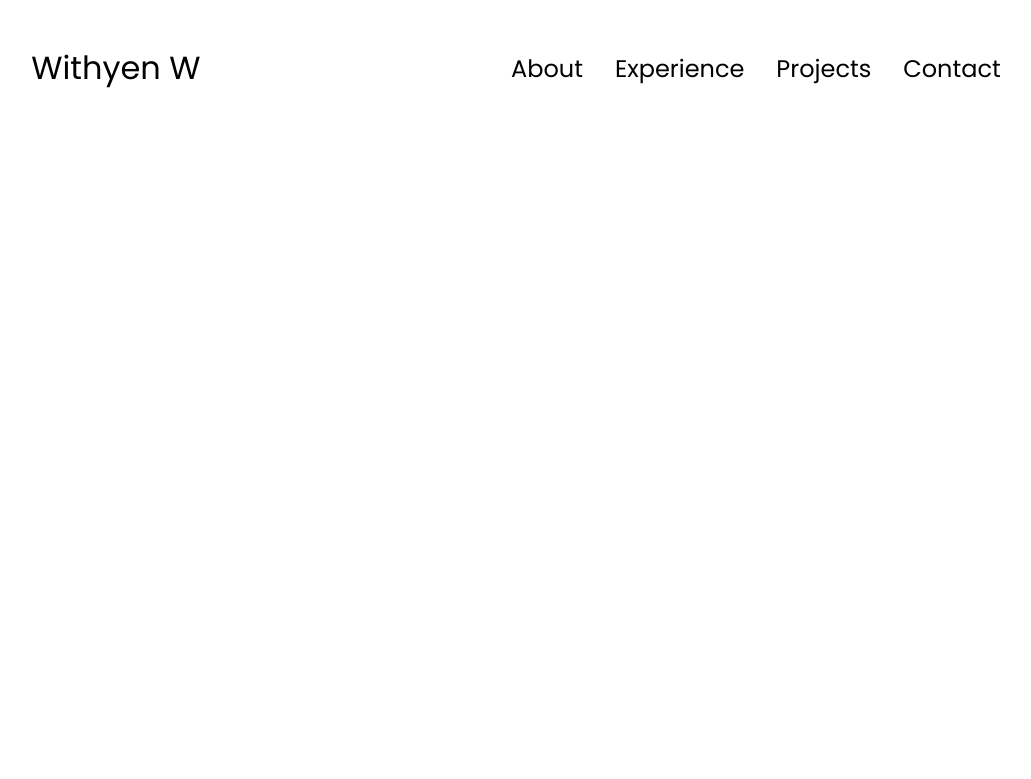
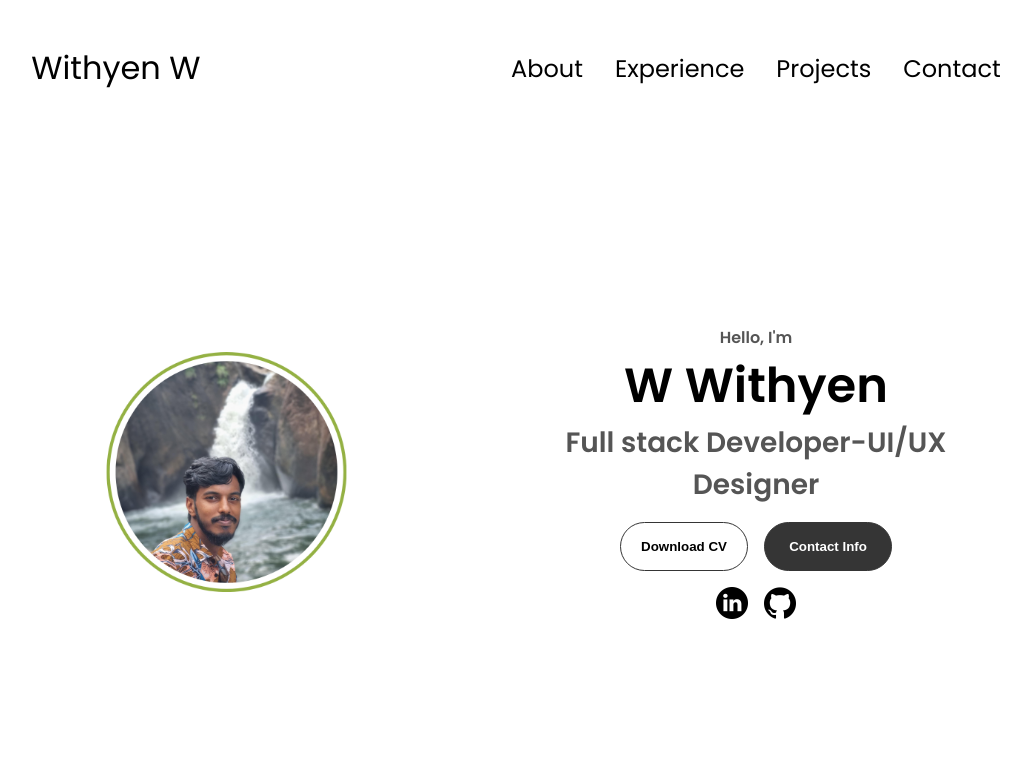
Before and after one commit to Withyen/my-portfolio, a plain HTML site: page index.html in a window 1280 px wide. Shown: the whole page, without its empty margins (124-1155 px from the left). Drawn offline with Linux system fonts and the light colour scheme.

Commit message:
Adding profile section

```diff
--- a/index.html
+++ b/index.html
@@ -35,6 +35,41 @@
           </div>
         </div>
       </nav>
+      <section id="profile">
+        <div class="section__pic-container">
+          <img src="./assets/profile-pic.png" alt="John Doe profile picture" />
+        </div>
+        <div class="section__text">
+          <p class="section__text__p1">Hello, I'm</p>
+          <h1 class="title">W Withyen</h1>
+          <p class="section__text__p2">Full stack Developer-UI/UX Designer</p>
+          <div class="btn-container">
+            <button
+              class="btn btn-color-2"
+              onclick="window.open('./assets/resume-example.pdf')"
+            >
+              Download CV
+            </button>
+            <button class="btn btn-color-1" onclick="location.href='./#contact'">
+              Contact Info
+            </button>
+          </div>
+          <div id="socials-container">
+            <img
+              src="./assets/linkedin.png"
+              alt="My LinkedIn profile"
+              class="icon"
+              onclick="location.href='https://www.linkedin.com/in/withyen-wijayakumaran/'"
+            />
+            <img
+              src="./assets/github.png"
+              alt="My Github profile"
+              class="icon"
+              onclick="location.href='https://github.com/Withyen'"
+            />
+          </div>
+        </div>
+      </section>
     <script src="script.js"></script>
 </body>
 </html>
--- a/style.css
+++ b/style.css
@@ -145,3 +145,118 @@ a {
 .hamburger-icon span:first-child {
   transform: none;
 }
+
+/* SECTIONS */
+
+section {
+  padding-top: 4vh;
+  height: 96vh;
+  margin: 0 10rem;
+  box-sizing: border-box;
+  min-height: fit-content;
+}
+
+.section-container {
+  display: flex;
+}
+
+/* PROFILE SECTION */
+
+#profile {
+  display: flex;
+  justify-content: center;
+  gap: 5rem;
+  height: 80vh;
+}
+
+.section__pic-container {
+  display: flex;
+  height: 400px;
+  width: 400px;
+  margin: auto 0;
+}
+
+.section__text {
+  align-self: center;
+  text-align: center;
+}
+
+.section__text p {
+  font-weight: 600;
+}
+
+.section__text__p1 {
+  text-align: center;
+}
+
+.section__text__p2 {
+  font-size: 1.75rem;
+  margin-bottom: 1rem;
+}
+
+.title {
+  font-size: 3rem;
+  text-align: center;
+}
+
+#socials-container {
+  display: flex;
+  justify-content: center;
+  margin-top: 1rem;
+  gap: 1rem;
+}
+
+/* ICONS */
+
+.icon {
+  cursor: pointer;
+  height: 2rem;
+}
+
+/* BUTTONS */
+
+.btn-container {
+  display: flex;
+  justify-content: center;
+  gap: 1rem;
+}
+
+.btn {
+  font-weight: 600;
+  transition: all 300ms ease;
+  padding: 1rem;
+  width: 8rem;
+  border-radius: 2rem;
+}
+
+.btn-color-1,
+.btn-color-2 {
+  border: rgb(53, 53, 53) 0.1rem solid;
+}
+
+.btn-color-1:hover,
+.btn-color-2:hover {
+  cursor: pointer;
+}
+
+.btn-color-1,
+.btn-color-2:hover {
+  background: rgb(53, 53, 53);
+  color: white;
+}
+
+.btn-color-1:hover {
+  background: rgb(0, 0, 0);
+}
+
+.btn-color-2 {
+  background: none;
+}
+
+.btn-color-2:hover {
+  border: rgb(255, 255, 255) 0.1rem solid;
+}
+
+.btn-container {
+  gap: 1rem;
+}
```
Also changed, not shown: assets/profile-pic.jpg (deleted), assets/profile-pic.png (added).
